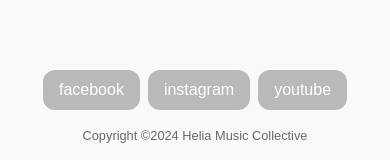
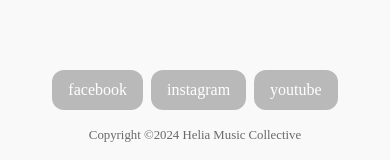
Before and after one commit to BrettEastman/helia, an Astro site: page / in a window 390 px wide. Shown: the part 1165-1325 px from the top of the page. Built offline with nearby package versions, Linux system fonts and the light colour scheme; Astro itself is replaced by a stand-in of ours.

Commit message:
Try to fix mobile issue by removing body css from Layout, keeping it in global, and moving font-family from html in global to main-element in Layout

```diff
--- a/src/layouts/Layout.astro
+++ b/src/layouts/Layout.astro
@@ -39,13 +39,11 @@ const { title } = Astro.props;
 </html>
 
 <style>
-	body {
-		font-family: 'Montserrat Variable', sans-serif;
-	}
 	.main-element {
 		display: flex;
 		flex-direction: column;
 		flex-grow: 1;
+		font-family: "Montserrat Variable", sans-serif;
 	}
 	.outer-screen {
 		display: flex;
--- a/src/styles/global.css
+++ b/src/styles/global.css
@@ -37,7 +37,6 @@
 html {
   height: 100%;
   font-size: 16px;
-  font-family: system-ui, sans-serif;
   background: var(--primary100);
   background-size: 224px;
 }
```
